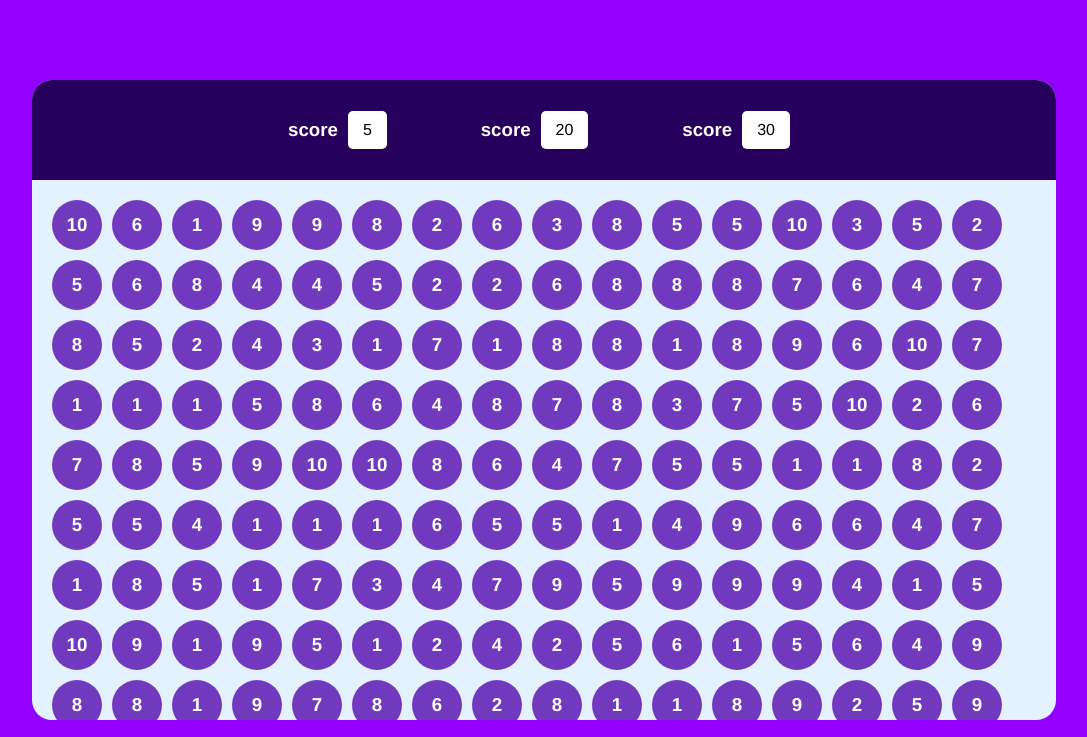
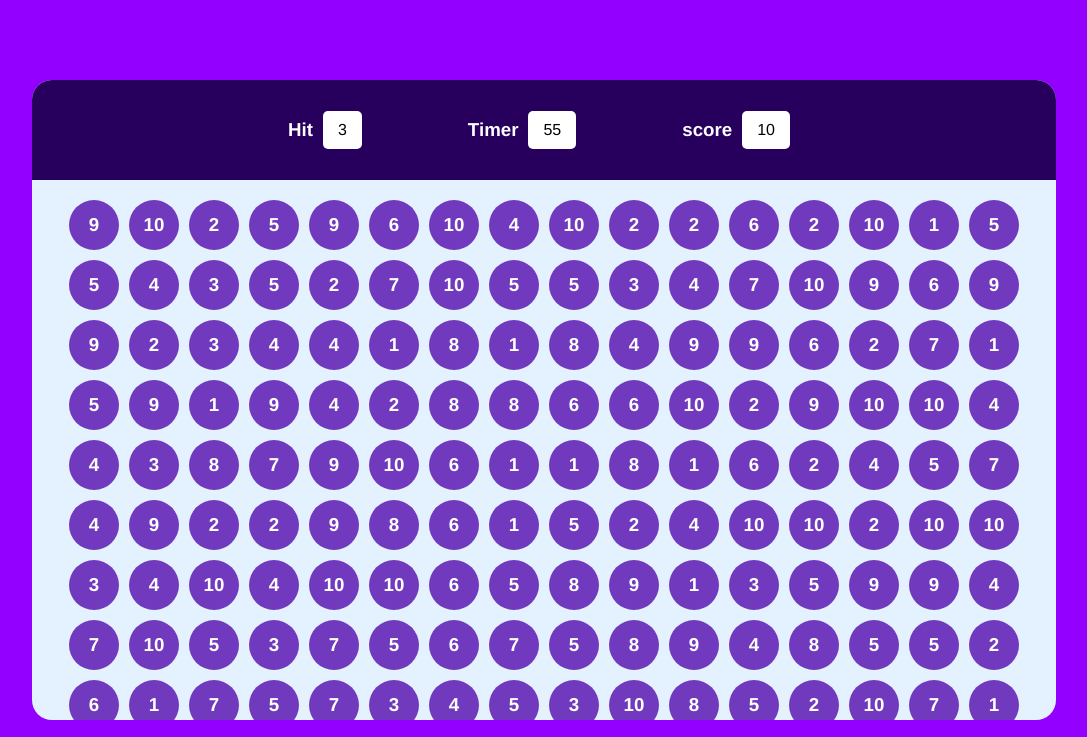
Before and after one commit to syedameerulhaq/bubble-game, a plain HTML site: page index.html in a window 1280 px wide. Shown: the whole page, without its empty margins (96-1183 px from the left). Drawn offline with Linux system fonts and the light colour scheme.

Commit message:
added js

```diff
--- a/index.html
+++ b/index.html
@@ -11,16 +11,16 @@
         <div id="panel">
             <div id="ptop">
                 <div class="elem">
-                    <h3>score</h3>
-                    <div class="box">5</div>
+                    <h3>Hit</h3>
+                    <div id="hitval"class="box">5</div>
+                </div>
+                <div class="elem">
+                    <h3>Timer</h3>
+                    <div id="timerval"class="box">60</div>
                 </div>
                 <div class="elem">
                     <h3>score</h3>
-                    <div class="box">20</div>
-                </div>
-                <div class="elem">
-                    <h3>score</h3>
-                    <div class="box">30</div>
+                    <div id="scoreVal"class="box">0</div>
                 </div>
             </div>
             <div class="pbottom">
--- a/scripts.js
+++ b/scripts.js
@@ -1,7 +1,51 @@
+var timer=60;
+var score=0;
+var rand =0;
+function increaseScore(){
+   score+=10;
+   document.querySelector("#scoreVal").textContent=score;
+}
+ function makeBubble(){
  var bubbleDiv = " ";
  for(var i=1;i<=200;i++){
     var randomNumber = Math.floor(Math.random() * 10) + 1
     bubbleDiv +=`<div id="bubble"><h3>${randomNumber}</h3></div>`;
+ }
+ document.querySelector(".pbottom").innerHTML = bubbleDiv;
+}
+function runTimer(){
+   setInterval(function( ) {
+   if(timer>0){
+      timer--;
+      document.querySelector("#timerval").textContent=timer;
+   }
+   else{
+      clearTimeout();
+      document.querySelector(".pbottom").innerHTML=`<h1 class="center">Game over</h1>`;
+   }
+      },1000);
 
- }
- document.querySelector(".pbottom").innerHTML = bubbleDiv ;
+
+}
+function getNewHit(){
+   rand =Math.floor(Math.random()*10)+1;
+   document.querySelector("#hitval").textContent= rand;
+
+}
+document.querySelector(".pbottom").addEventListener("click",function(details){
+   var clickedNum=(details.target.textContent)*1;
+   if(rand==clickedNum){
+      increaseScore();
+      makeBubble();
+      getNewHit();
+   }
+   else{
+      document.querySelector(".pbottom").innerHTML = `<h1 class="center">Game over</h1>`;
+   }
+
+})
+
+getNewHit();
+runTimer();
+makeBubble();
+increaseScore();
--- a/styles.css
+++ b/styles.css
@@ -49,6 +49,8 @@ html,body{
 }
 .pbottom{
     display: flex;
+    justify-content: center;
+    align-items: center;
     gap: 10px;
     flex-wrap: wrap;
     width: 100%;
@@ -73,3 +75,8 @@ html,body{
 
 
 }
+/* .pbottom >.center{
+    display: flex;
+    align-items: center;
+    justify-content: center;
+} */
```
